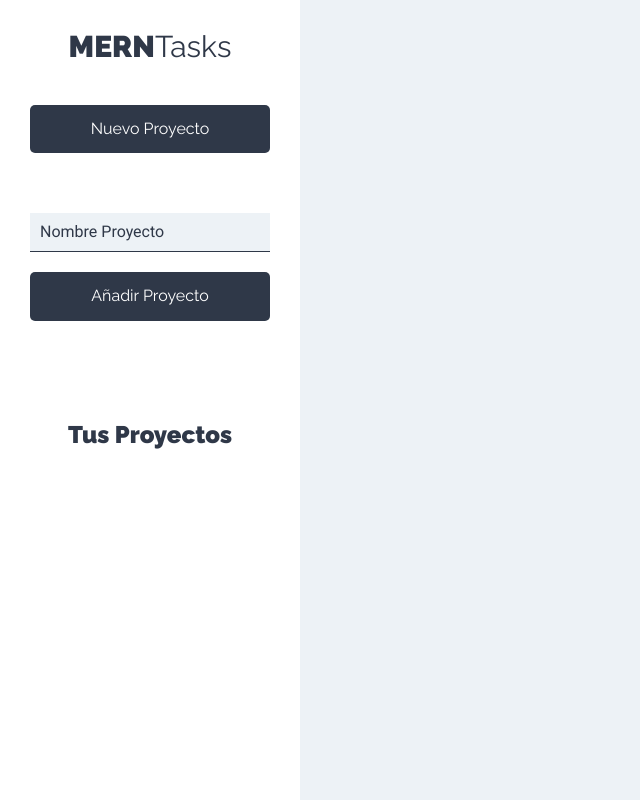
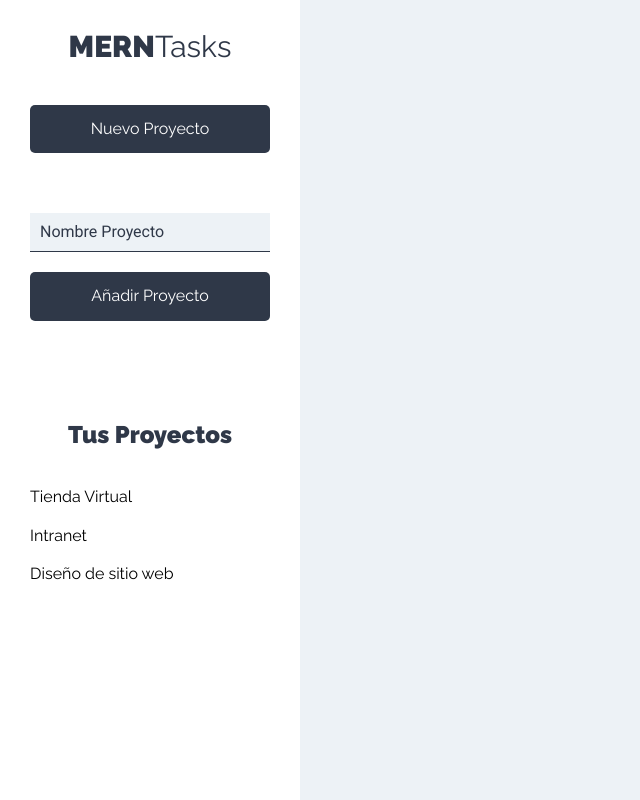
Before and after one commit to Josmanv/MERNTask-cliente, a React (Create React App) app: page /proyectos in a window 1280 px wide. Shown: the whole page, without its empty margins (0-640 px from the left). Built offline with nearby package versions, Linux system fonts and the light colour scheme.

Commit message:
[add] listando proyectos (solo front - datos estaticos)

```diff
--- a/src/components/layout/Sidebar.js
+++ b/src/components/layout/Sidebar.js
@@ -1,12 +1,16 @@
 import React from 'react';
 import NuevoProyecto from '../proyectos/NuevoProyecto';
+import ListadoProyectos from '../proyectos/ListadoProyectos';
 
 const Sidebar = () => {
     return (
         <aside>
             <h1>MERN<span>Tasks</span></h1>
             <NuevoProyecto />
-            <div className="proyectos"><h2>Tus Proyectos</h2></div>
+            <div className="proyectos">
+                <h2>Tus Proyectos</h2>
+                <ListadoProyectos />
+            </div>
         </aside>
      );
 }
--- /dev/null
+++ b/src/components/proyectos/ListadoProyectos.js
@@ -0,0 +1,23 @@
+import React from 'react';
+import Proyecto from './Proyecto';
+
+const ListadoProyectos = () => {
+
+    const proyectos = [
+        {nombre: 'Tienda Virtual'},
+        {nombre: 'Intranet'},
+        {nombre: 'Diseño de sitio web'}
+    ];
+
+    return (
+        <ul className="listado-proyectos">
+            {proyectos.map(proyecto => (
+                <Proyecto
+                    proyecto={proyecto}
+                />
+            ))}
+        </ul>
+     );
+}
+
+export default ListadoProyectos;
--- /dev/null
+++ b/src/components/proyectos/Proyecto.js
@@ -0,0 +1,16 @@
+import React from 'react';
+
+const Proyecto = ({proyecto}) => {
+    return (
+        <li>
+            <button
+                type="button"
+                className='btn btn-blank'
+            >
+            {proyecto.nombre}
+            </button>
+        </li>
+     );
+}
+
+export default Proyecto;
```
